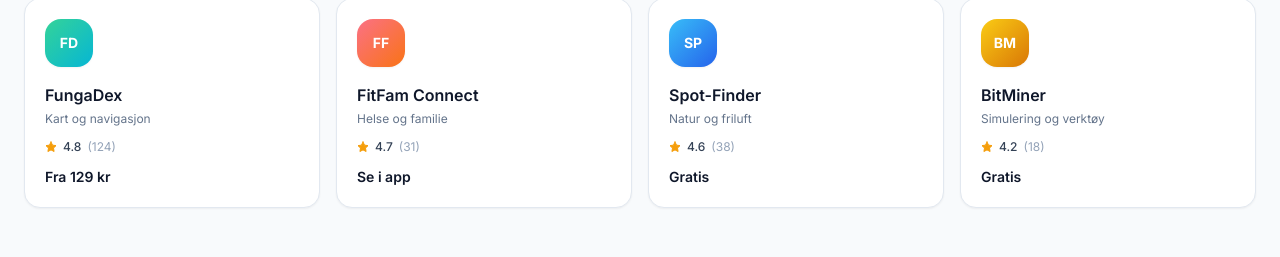
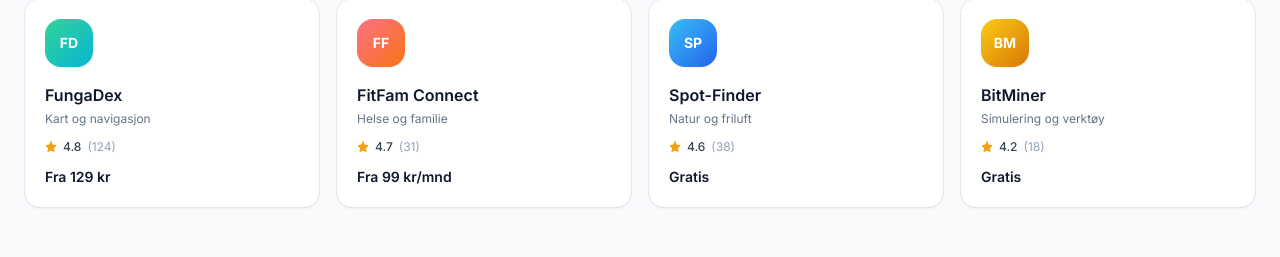
Before and after one commit to WKampfisk/KampfiskApps2.0, a React (Vite) app: page / in a window 1280 px wide. Shown: the part 877-1134 px from the top of the page. Built offline with nearby package versions, Linux system fonts and the light colour scheme.

Commit message:
Point FitFam storefront card to trial pricing and Stripe
Use fitfam-trial.base44.app and /pricing purchase URL with NOK plan prices.

```diff
--- a/src/data/apps.js
+++ b/src/data/apps.js
@@ -40,22 +40,22 @@ export const apps = [
     description:
       'Hold familien aktiv med daglige challenges, belønninger, badges og en leken avatar-butikk. Bygget for barn og voksne sammen.',
     longDescription:
-      'FitFam Connect samler familien rundt sunne vaner: daglige utfordringer, medlemshjul, progresjon, belønninger og avatars. Inviter familien, fullfør aktiviteter og bygg vaner sammen. Hostet på Base44.',
+      'FitFam Connect samler familien rundt sunne vaner: daglige utfordringer, medlemshjul, progresjon, belønninger og avatars. Inviter familien, fullfør aktiviteter og bygg vaner sammen. Betaling via Stripe (Premium 99 kr/mnd, Family Plus 149 kr/mnd).',
     category: 'Education',
     categoryNo: 'Helse og familie',
     price: 'Freemium',
-    priceNo: 'Se i app',
+    priceNo: 'Fra 99 kr/mnd',
     rating: '4.7',
     reviews: 31,
     status: 'Live',
     github: 'https://github.com/WKampfisk/fitfam-connect',
-    webUrl: 'https://fitfam.base44.app',
-    purchaseUrl: 'https://fitfam.base44.app',
+    webUrl: 'https://fitfam-trial.base44.app',
+    purchaseUrl: 'https://fitfam-trial.base44.app/pricing',
     apkUrl: null,
-    ctaLabel: 'Åpne FitFam',
+    ctaLabel: 'Kjøp / abonner (Stripe)',
     screenshots: [],
     downloadInstructions:
-      'Åpne web-appen, opprett eller bli med i en familie, og fullfør daglige challenges. Eventuelle abonnement/kjøp skjer trygt inne i appen.',
+      'Gratis start: åpne appen. Betaling: gå til Priser, logg inn, velg Premium (99 NOK) eller Family Plus (149 NOK) — Stripe Checkout. Administrer abonnement i Stripe portal.',
     demo: null,
     tags: ['Familie', 'Helse', 'Gamification', 'Base44'],
     image: '/brand/logo1BEST.png',
```
